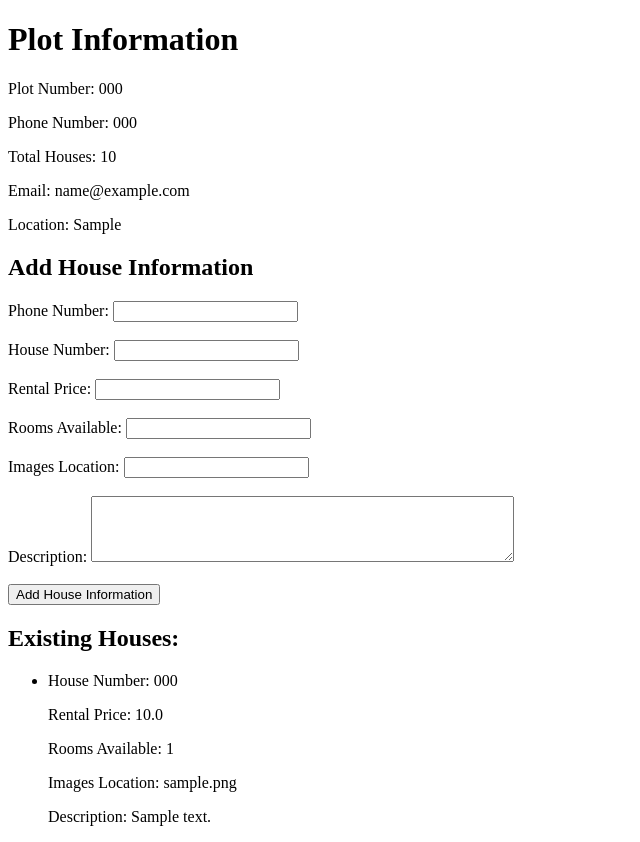
After one commit to Laban254/TuRent_community, a Flask app: page /plot_info/1 in a window 1280 px wide. The commit adds this page. Shown: the whole page, without its empty margins (0-640 px from the left). Run offline with Flask 2, Linux system fonts and the light colour scheme; tables that the repository leaves empty hold one stand-in row (values such as "Sample post").

Commit message:
html templates

```diff
--- /dev/null
+++ b/app/templates/plot_info.html
@@ -0,0 +1,50 @@
+<!DOCTYPE html>
+<html>
+<head>
+    <title>Plot Information</title>
+</head>
+<body>
+    <h1>Plot Information</h1>
+    <p>Plot Number: {{ plot.plot_number }}</p>
+    <p>Phone Number: {{ plot.phone_number }}</p>
+    <p>Total Houses: {{ plot.total_houses }}</p>
+    <p>Email: {{ plot.email }}</p>
+    <p>Location: {{ plot.location }}</p>
+
+    <h2>Add House Information</h2>
+    <form method="post">
+        <label for="phone_number">Phone Number:</label>
+        <input type="text" name="phone_number" required><br><br>
+
+        <label for="house_number">House Number:</label>
+        <input type="text" name="house_number" required><br><br>
+
+        <label for="rental_price">Rental Price:</label>
+        <input type="number" name="rental_price" required><br><br>
+
+        <label for="rooms_available">Rooms Available:</label>
+        <input type="number" name="rooms_available" required><br><br>
+
+        <label for="images_location">Images Location:</label>
+        <input type="text" name="images_location" required><br><br>
+
+        <label for="description">Description:</label>
+        <textarea name="description" rows="4" cols="50" required></textarea><br><br>
+
+        <input type="submit" value="Add House Information">
+    </form>
+
+    <h2>Existing Houses:</h2>
+    <ul>
+        {% for house in houses %}
+        <li>
+            <p>House Number: {{ house.house_number }}</p>
+            <p>Rental Price: {{ house.rental_price }}</p>
+            <p>Rooms Available: {{ house.rooms_available }}</p>
+            <p>Images Location: {{ house.images_location }}</p>
+            <p>Description: {{ house.description }}</p>
+        </li>
+        {% endfor %}
+    </ul>
+</body>
+</html>
--- a/app/views.py
+++ b/app/views.py
@@ -115,6 +115,7 @@ def delete_plot(plot_id):
         return 'Plot deleted successfully!'
     else:
         return 'Plot not found!'
+    # reirect to be added return remder_template(delete_plot.html)
 
 
 @app.route('/edit_plot/<int:plot_id>', methods=['GET', 'POST'])
```
Also changed, not shown: app/templates/add_tenant.html (added, +28 -0 lines), app/templates/delete_plot.html (added, +13 -0 lines), app/templates/edit_plot.html (added, +30 -0 lines), app/templates/login.html (added, +18 -0 lines), app/templates/register_plot.html (renamed from app/templates/landlord-registration.html, +5 -2 lines), 1 other file.
